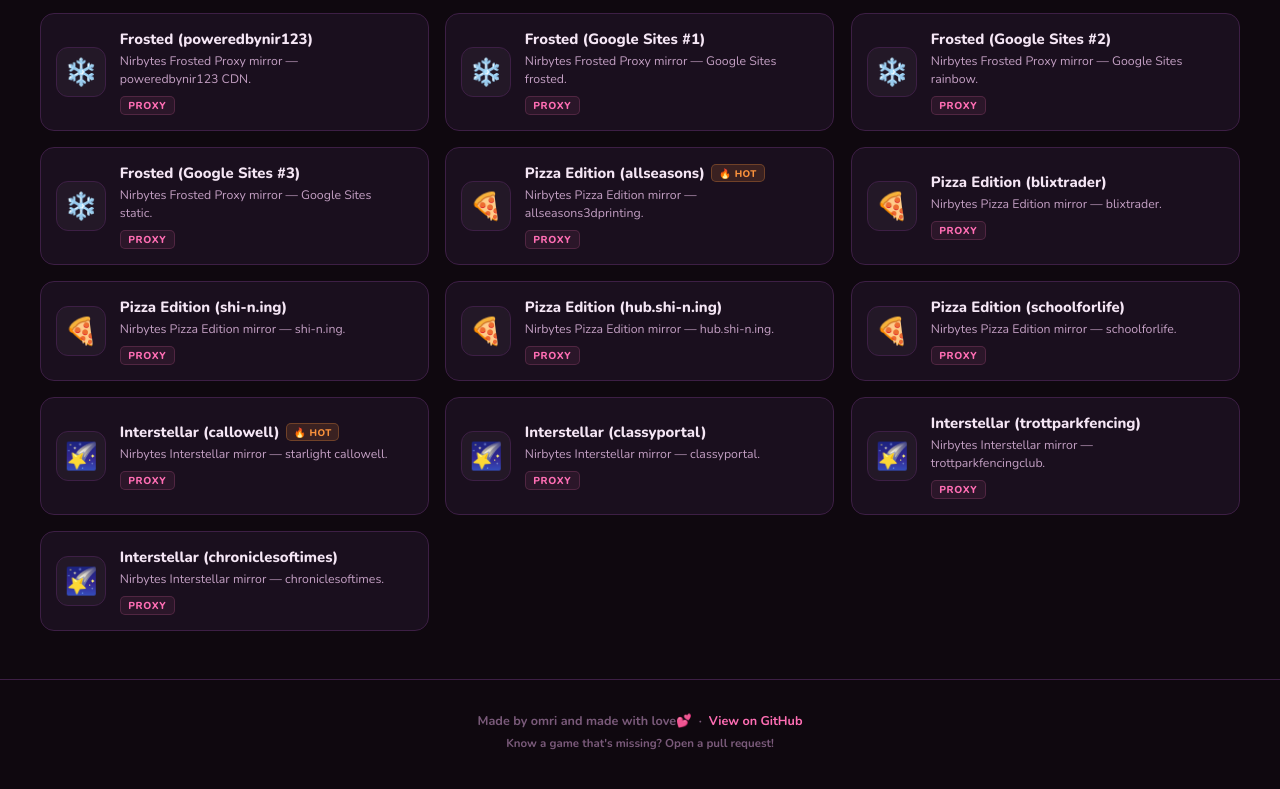
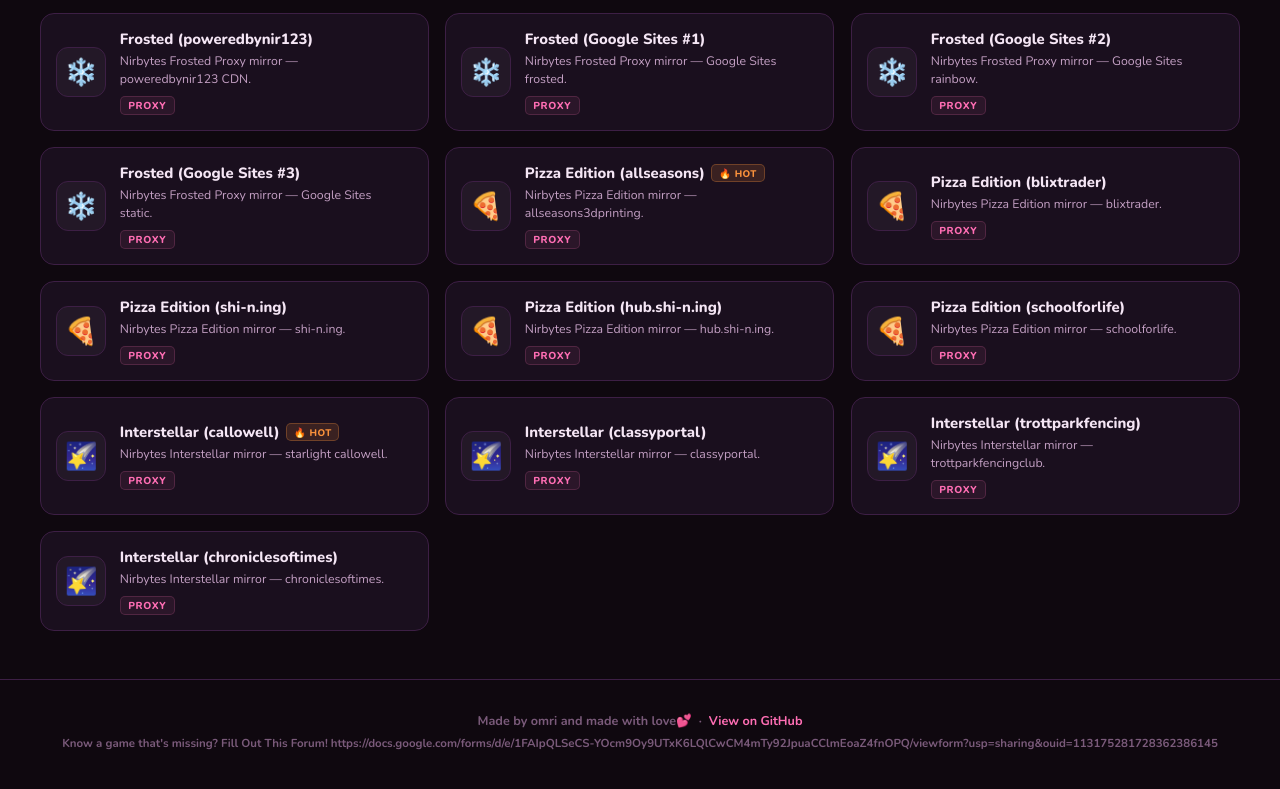
Before and after one commit to 67mastuardguymason67og/New_1000_proxys_updated_by_omri, a plain HTML site: page index.html in a window 1280 px wide. Shown: the part 4323-5112 px from the top of the page. Drawn offline with nearby package versions, Linux system fonts and the light colour scheme.

Commit message:
Update index.html

```diff
--- a/index.html
+++ b/index.html
@@ -4,7 +4,7 @@
 <head>
 <meta charset="UTF-8"/>
 <meta name="viewport" content="width=device-width, initial-scale=1.0"/>
-<title>Clever</title>
+<title>Omri Was Here.....</title>
 <style>
 @import url('https://fonts.googleapis.com/css2?family=Russo+One&family=Nunito:wght@400;600;700;800&display=swap');
 
@@ -261,7 +261,7 @@ body::after{
 
 <footer class="site-footer">
   <p>Made by omri and made with love💕 &nbsp;·&nbsp; <a href="https://github.com" target="_blank">View on GitHub</a></p>
-  <p class="footer-sub">Know a game that's missing? Open a pull request!</p>
+  <p class="footer-sub">Know a game that's missing? Fill Out This Forum! https://docs.google.com/forms/d/e/1FAIpQLSeCS-YOcm9Oy9UTxK6LQlCwCM4mTy92JpuaCClmEoaZ4fnOPQ/viewform?usp=sharing&ouid=113175281728362386145</p>
 </footer>
 
 <script>
```
